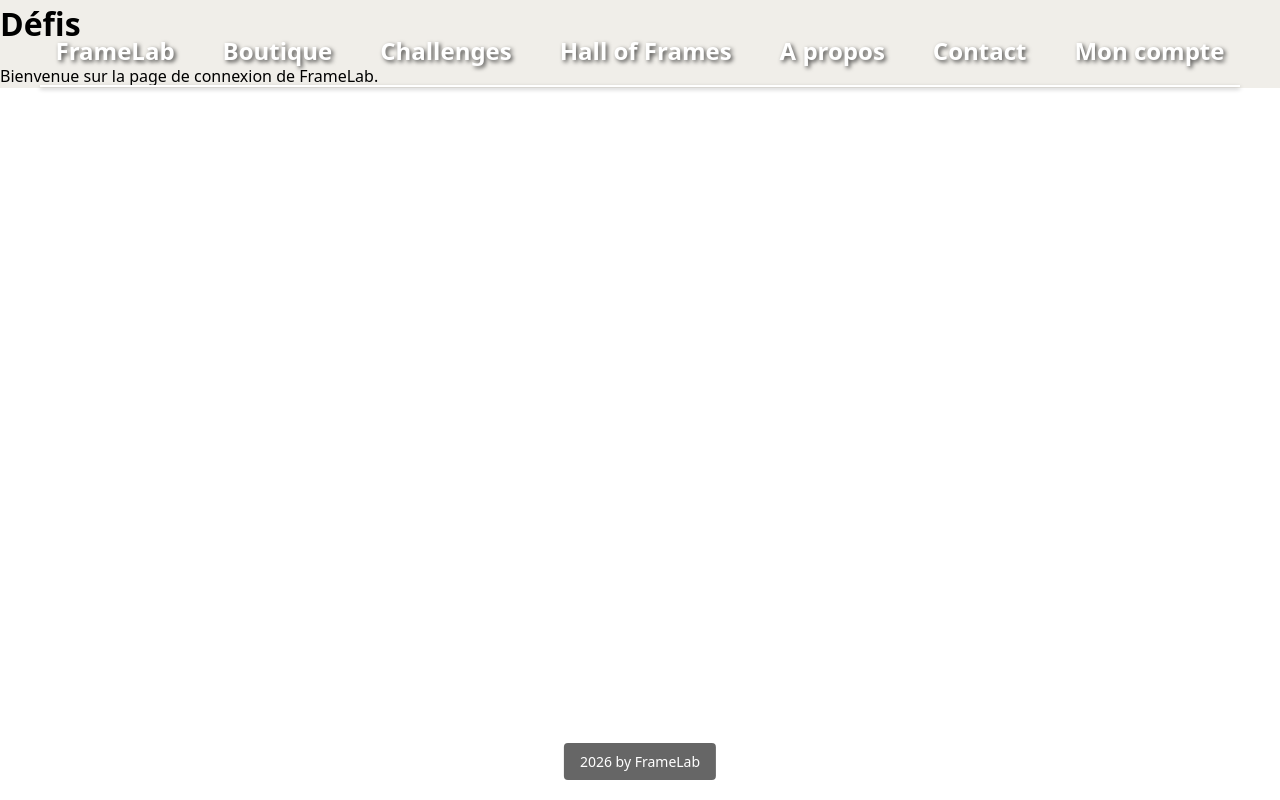
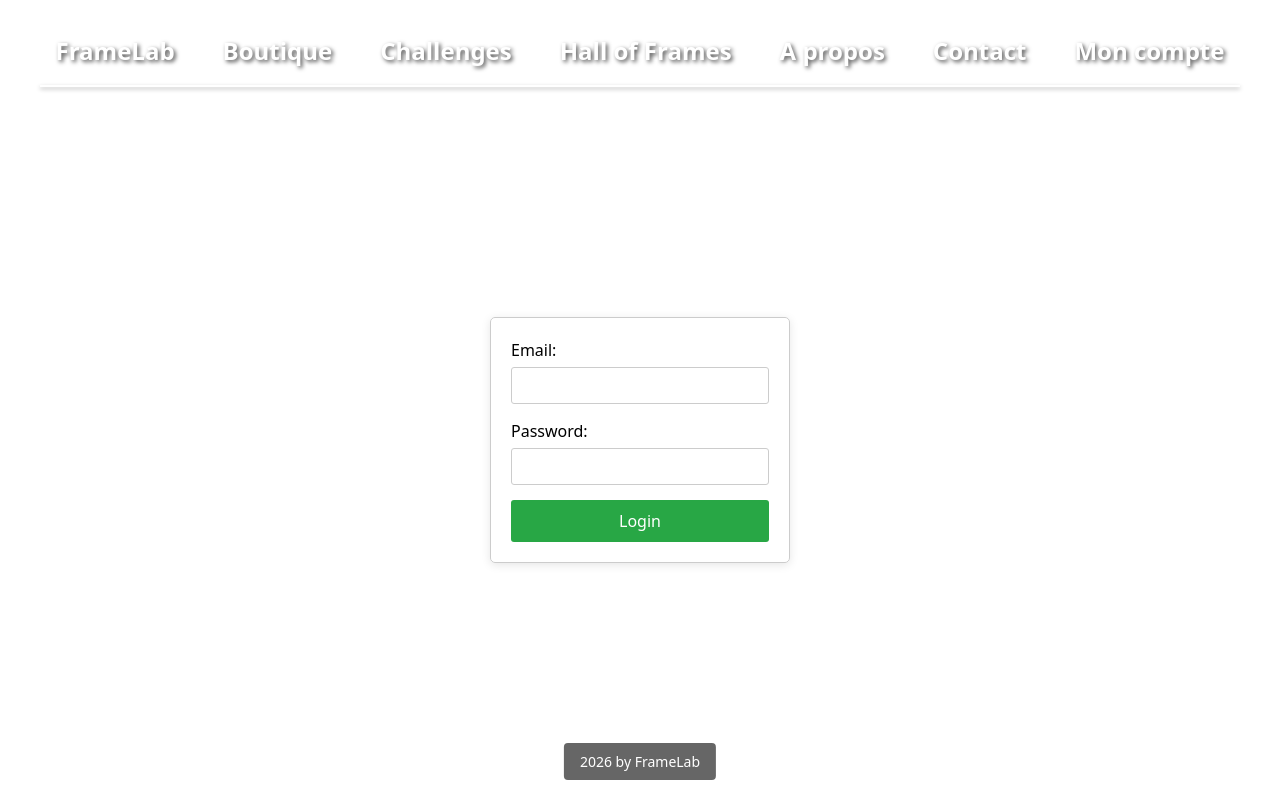
Before and after one commit to matmathmat/framelab-front, a Vue app: page /login in a window 1280 px wide. Built offline with nearby package versions, Linux system fonts and the light colour scheme; a web font is replaced by a local one.

Commit message:
Création de la page login (WIP)

```diff
--- a/src/views/Login.vue
+++ b/src/views/Login.vue
@@ -1,16 +1,79 @@
-<template>
-  <div>
-    <h1>Défis</h1>
-    <p>Bienvenue sur la page de connexion de FrameLab.</p>
-  </div>
-</template>
-
 <script setup>
 </script>
 
+<template>
+    <main class="main-content">
+        <div class="content-overlay">
+            <form action="/auth/login" method="POST">
+                <label for="email">Email:</label>
+                <input type="text" id="email" name="email" required>
+
+                <label for="password">Password:</label>
+                <input type="password" id="password" name="password" required>
+
+                <button type="submit">Login</button>
+            </form>
+        </div>
+    </main>
+</template>
+
 <style scoped>
-h1 {
-  font-size: 2rem;
-  margin-bottom: 1rem;
+.main-content {
+  position: fixed;
+  top: 0;
+  left: 0;
+  right: 0;
+  bottom: 0;
+  z-index: 1;
+}
+
+.content-overlay {
+  position: absolute;
+  top: 0;
+  left: 0;
+  width: 100%;
+  height: 100%;
+  z-index: 2;
+  display: flex;
+  align-items: center;
+  justify-content: center;
+  padding-top: 10vh;
+  overflow-y: auto;
+}
+
+form {
+    width: 300px;
+    margin: 0 auto;
+    padding: 20px;
+    border: 1px solid #ccc;
+    border-radius: 5px;
+    box-shadow: 0 2px 10px rgba(0, 0, 0, 0.1);
+}
+
+label {
+    display: block;
+    margin-bottom: 5px;
+}
+
+input {
+    width: 100%;
+    padding: 10px;
+    margin-bottom: 15px;
+    border: 1px solid #ccc;
+    border-radius: 3px;
+}
+
+button {
+    width: 100%;
+    padding: 10px;
+    background-color: #28a745;
+    color: white;
+    border: none;
+    border-radius: 3px;
+    cursor: pointer;
+}
+
+button:hover {
+    background-color: #218838;
 }
 </style>
```
